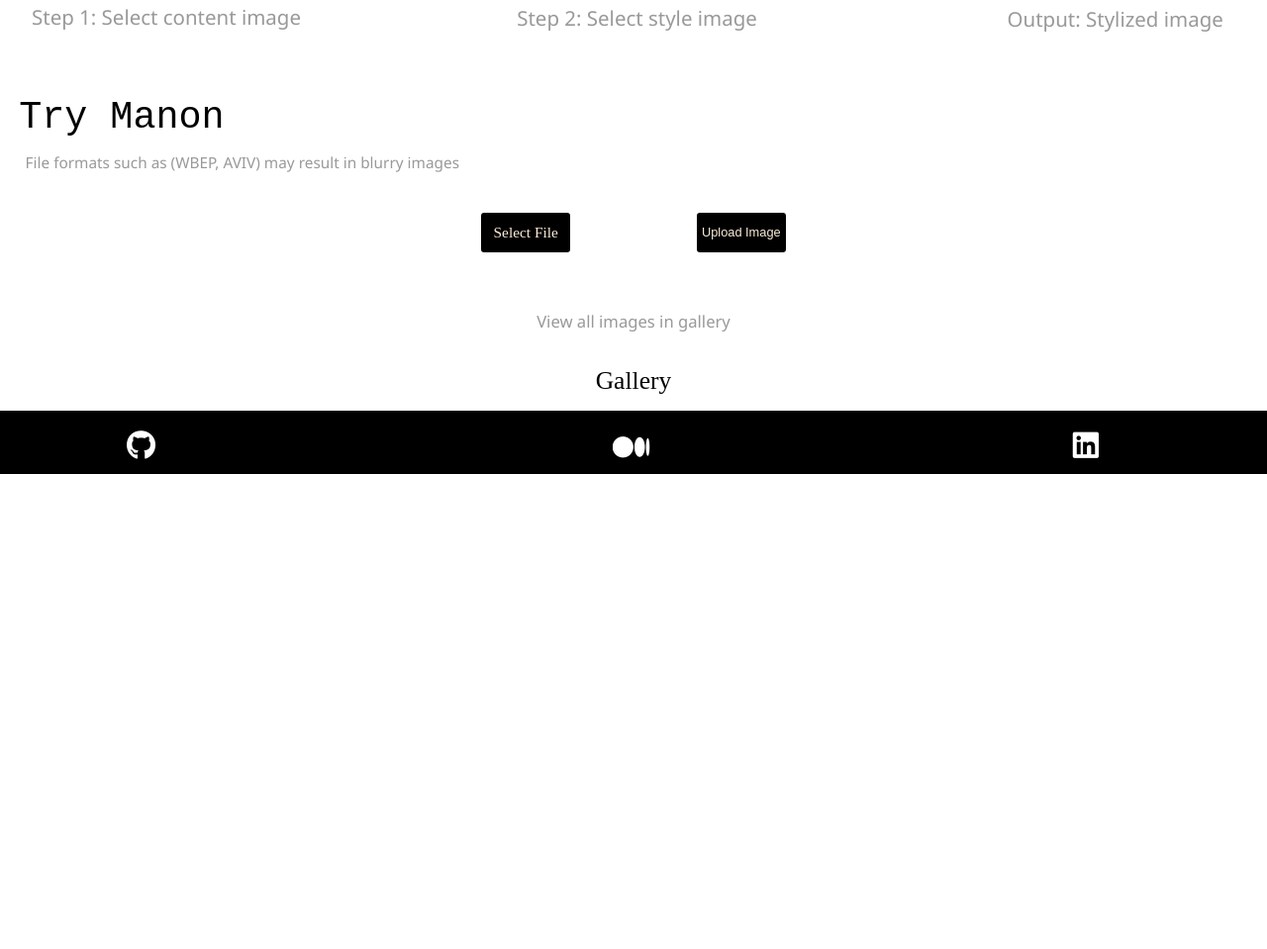
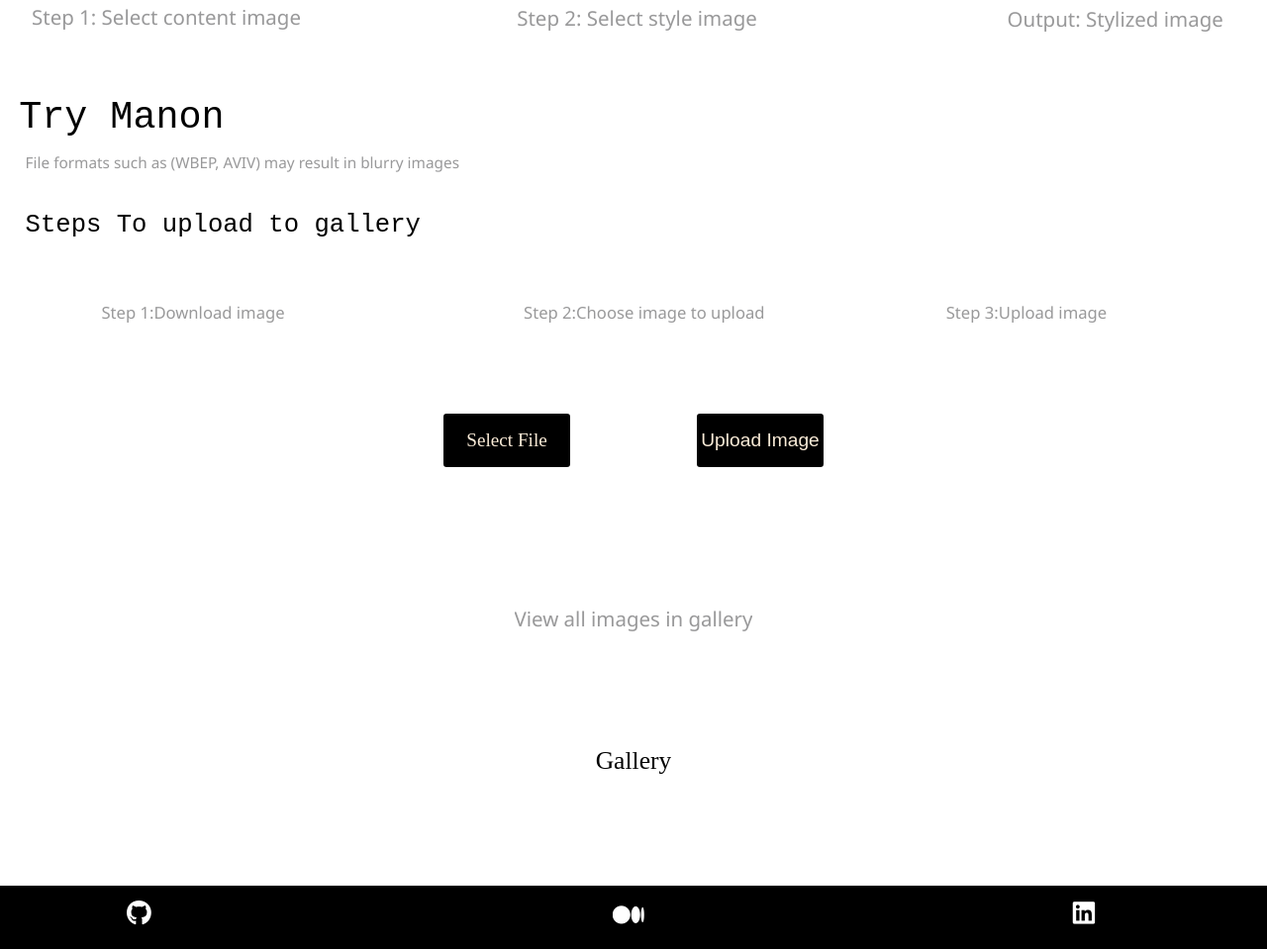
Before and after one commit to astro189/Neural-style--transfer-webapp, a Flask app: page / in a window 1280 px wide. Shown: the part 789-1748 px from the top of the page at 99% size. Before the commit the page ends 1268 px from the top, so only its background shows below. Run offline with Flask 2, Linux system fonts and the light colour scheme; some libraries are stand-ins or nearby versions.

Commit message:
upload steps added

```diff
--- a/static/main.css
+++ b/static/main.css
@@ -115,20 +115,20 @@
     color: white;
 }
 footer i{
-    font-size: 30px;
+    font-size: 2vw;
     cursor:pointer;
 }
 .fa-github{
     width: 33.33%;
     padding-left: 10%;
-    margin-top: 20px;
+    margin-top: 1.2%;
     color: white;
 }
 .fa-linkedin{
     width: 33.33%;
     float: right;
     padding-left:18%;
-    margin-top: 20px;
+    margin-top: 1.2%;
     color: white;
 }
 .fa-medium{
@@ -138,24 +138,56 @@
 }
 .medium{
     margin-left: 30%;
-    margin-top:-35px;
+    margin-top:-2.4%;
 }
 .Gallery{
-    height: 30vh;
+    height: 90vh;
 }
 .updateImg{
+    height: 50%;
+}
+.stepsUpload{
+    height: 50%;
+}
+.stepsUpload p{
+    padding-top:1%;
+    margin: 0;
+}
+.header{
+    height:50%;
+}
+.steps{
+    height: 50%;
     display:flex;
     align-items: center;
     justify-content: center;
+}
+.steps p{
+    font-size: 1.3vw;
+    width: 33.33%;
+    margin-left: 8%;
+}
+.header p{
+    float:left;
+    margin-left:2.0%;
+    margin-top: 2%;
+    color: black;
+    font-size: 2vw;
+    font-family:'Courier New', Courier, monospace;
+}
+.updateBtns{
     height: 50%;
+    display:flex;
+    align-items: center;
+    justify-content: center;
 }
 label{
     margin-right: 10%;
     border: .2rem solid black;
     border-radius: 0.2rem;
-    width: 7vw;
-    height: 5vh;
-    font-size: 1.2vw;
+    width: 10%;
+    height: 30%;
+    font-size: 1.5vw;
     background-color: black;
     color: antiquewhite;
     display:flex;
@@ -169,9 +201,9 @@
 #upload{
     border: .2rem solid black;
     border-radius: 0.2rem;
-    width: 7vw;
-    height: 5vh;
-    font-size: 1vw;
+    width: 10%;
+    height: 30%;
+    font-size: 1.5vw;
     background-color: black;
     color: antiquewhite;
     display:flex;
@@ -194,13 +226,13 @@
     justify-content: center;
 }
 .link{
-    height: 50%;
+    height: 30%;
     display:flex;
     align-items: center;
     justify-content: center;
 }
 .gpara p{
-    font-size: 1.3vw;
+    font-size: 1.6vw;
     margin-left: 0%;
 }
 a{
--- a/static/main.js
+++ b/static/main.js
@@ -58,7 +58,7 @@
     img.style.width='6%'
     img.style.padding='0.5%'
 
-    if(i==12){
+    if(i==16){
         i=0
         var next=document.createElement('br')
         document.getElementById('gallery_container').appendChild(next)
--- a/templates/index.html
+++ b/templates/index.html
@@ -53,12 +53,23 @@
 
     <div class="Gallery">
         <div class="updateImg">
+            <div class="stepsUpload">
+            <div class="header"><p>Steps To upload to gallery</p></div>
+            <div class="steps">
+            <p>Step 1:Download image</p>
+            <p>Step 2:Choose image to upload</p>
+            <p>Step 3:Upload image</p>
+            </div>
+            </div>
+        <div class="updateBtns">
         <label >
             <input type="file" id="photo" hidden/>
             <span > Select File</span>
         </label></br>
         <button id="upload" onclick="uploadImage()">Upload Image</button></br>
         </div>
+        </div>
+
         <div class="galleryPage">
             <div class="gpara"><p > View all images in gallery</p></div>
             <div class="link"><a href="gallery"> Gallery</a></div>
```
